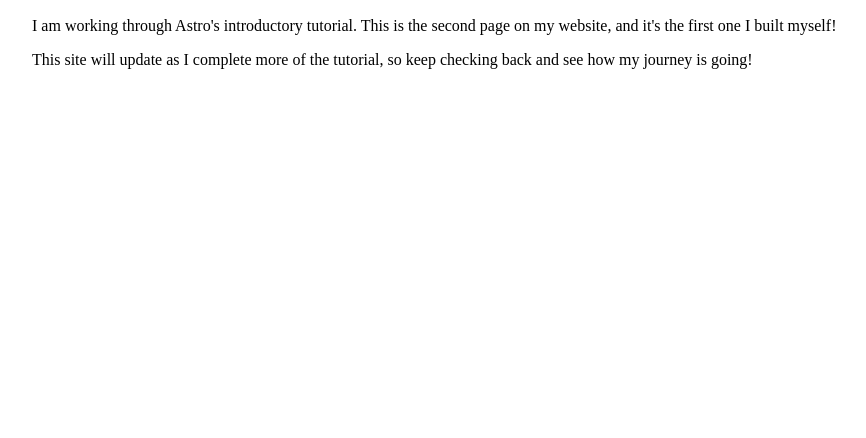
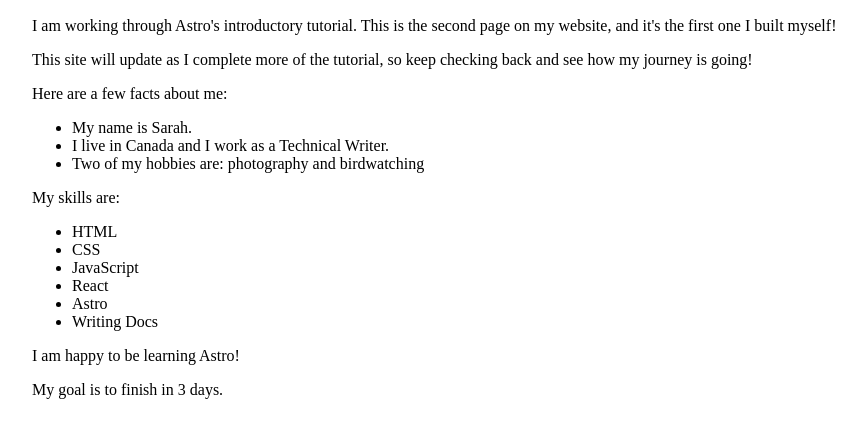
Before and after one commit to gregptm/astro-tutorial, an Astro site: page /about in a window 1280 px wide. Shown: the part 194-632 px from the top of the page, without its empty margins (16-882 px from the left). Built offline with nearby package versions, Linux system fonts and the light colour scheme; Astro itself is replaced by a stand-in of ours.

Commit message:
added static and conditional js templating

```diff
--- a/src/pages/about.astro
+++ b/src/pages/about.astro
@@ -1,3 +1,22 @@
+---
+const pageTitle = "About Me";
+
+const identity = {
+  firstName: "Sarah",
+  country: "Canada",
+  occupation: "Technical Writer",
+  hobbies: ["photography", "birdwatching", "baseball"],
+};
+
+const skills = ["HTML", "CSS", "JavaScript", "React", "Astro", "Writing Docs"];
+
+const happy = true;
+const finished = false;
+const goal = 3;
+---
+
+
+
 <html lang="en">
 	<head>
 		<meta charset="utf-8" />
@@ -5,7 +24,7 @@
 		<link rel="icon" href="/favicon.ico" />
 		<meta name="viewport" content="width=device-width" />
 		<meta name="generator" content={Astro.generator} />
-		<title>Gtreg's Astro About Page</title>
+		<title>{pageTitle}</title>
 	</head>
     <body>
         <dd>
@@ -14,12 +33,33 @@
             <a href="/blog/">Blog</a>
 
             <h1>My Astro Site</h1>
-            <h1>About Me</h1>
+            <h1>{pageTitle}</h1>
             <h2>... and my new Astro site!</h2>
 
             <p>I am working through Astro's introductory tutorial. This is the second page on my website, and it's the first one I built myself!</p>
 
             <p>This site will update as I complete more of the tutorial, so keep checking back and see how my journey is going!</p>
+
+            <p>Here are a few facts about me:</p>
+            <ul>
+            <li>My name is {identity.firstName}.</li>
+            <li>I live in {identity.country} and I work as a {identity.occupation}.</li>
+            {identity.hobbies.length >= 2 &&
+                <li>Two of my hobbies are: {identity.hobbies[0]} and {identity.hobbies[1]}</li>
+            }
+            </ul>
+            <p>My skills are:</p>
+            <ul>
+            {skills.map((skill) => <li>{skill}</li>)}
+            </ul>
+
+            {happy && <p>I am happy to be learning Astro!</p>}
+
+            {finished && <p>I finished this tutorial!</p>}
+
+            {goal === 3 ? <p>My goal is to finish in 3 days.</p> : <p>My goal is not 3 days.</p>}
+
+
         </dd>
  </body>
 </html>
```
